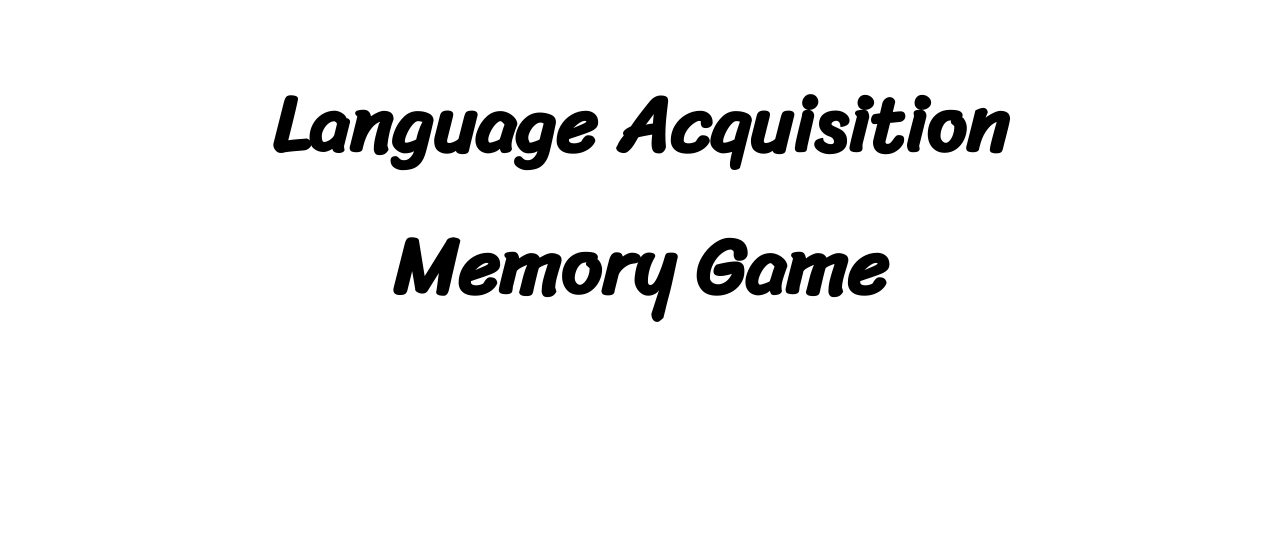
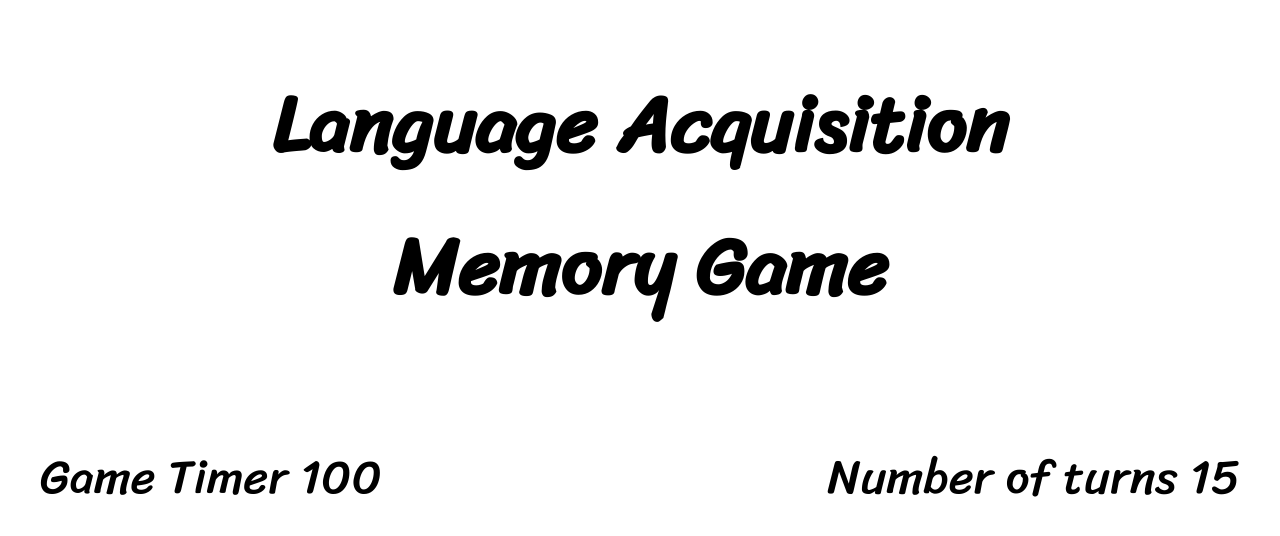
Before and after one commit to SRay-2020/MP2---Language-Memory-Game, a plain HTML site: page index.html in a window 1280 px wide. Drawn offline with Linux system fonts and the light colour scheme; files that its build step writes are made by us from their sources.

Commit message:
Add basic grid and background stylings

```diff
--- a/assets/css/style.css
+++ b/assets/css/style.css
@@ -1,20 +1,18 @@
 /*--Google Fonts--*/
 @import url('https://fonts.googleapis.com/css2?family=Sriracha&display=swap');
-
 
 /*--Global Styles--*/
 
 * {
  font-family: 'Sriracha', cursive;
- box-sizing: border-box;
+ box-sizing: border-box;}
 
-}
+html {
+min-height: 100vh;}
 
 body {
-
 margin: 0;
-
-}
+background-color: radial-gradient(#fafdff, #4c94d8);}
 
 /*--Title--*/
 
@@ -23,3 +21,27 @@ margin: 0;
 text-align: center;
 font-size: 5rem;
 }
+
+/*--Main Containers--*/
+
+.game-container {
+
+display: grid;
+grid-template-columns: repeat(4, auto);
+grid-gap: 25rem;
+margin: 6rem;
+justify-content: center;
+}
+
+.game-info-container {
+grid-column: 1 / -1;
+display: flex;
+justify-content: space-between;
+}
+
+/*--Titles--*/
+
+.game-info {
+
+font-size: 3rem;
+}
--- a/index.html
+++ b/index.html
@@ -5,11 +5,36 @@
     <meta name="viewport" content="width=device-width, initial-scale=1.0">
     <title> MEMORY GAME</title>
     <link href="https://fonts.googleapis.com/css2?family=Sriracha&display=swap" rel="stylesheet">
-  <link rel="stylesheet" href="style.css">
     <link rel="stylesheet" href="assets/css/style.css">
 </head>
 <body>
     <h1 class="page-title">Language Acquisition <br>
          Memory Game</h1>
+
+<div class="game-container">
+
+<div class="game-info-container">
+
+    <div class="game-info">Game Timer
+<span id="game-timer">100
+</span>
+
+    </div>
+
+<div class="game-info">Number of turns
+<span id="turn-amount">15
+</span>
+
+    </div>
+
+</div>
+
+
+
+
+
+
+</div>
+
 </body>
 </html>
```
